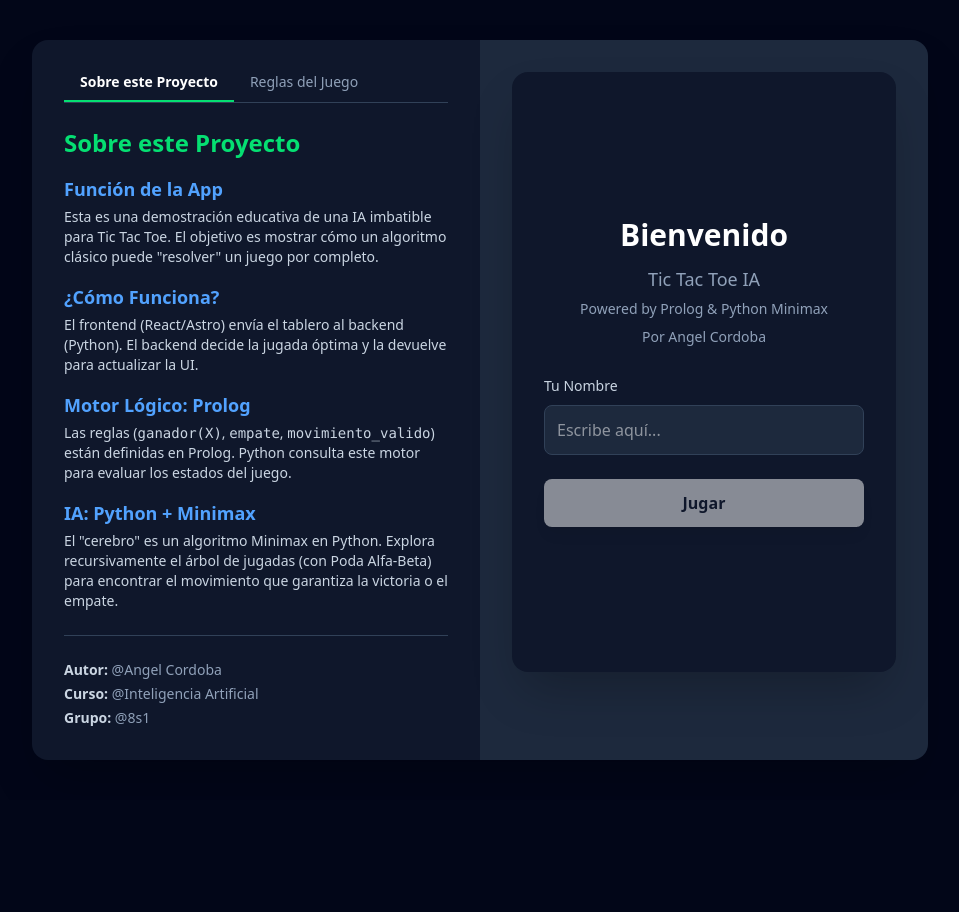
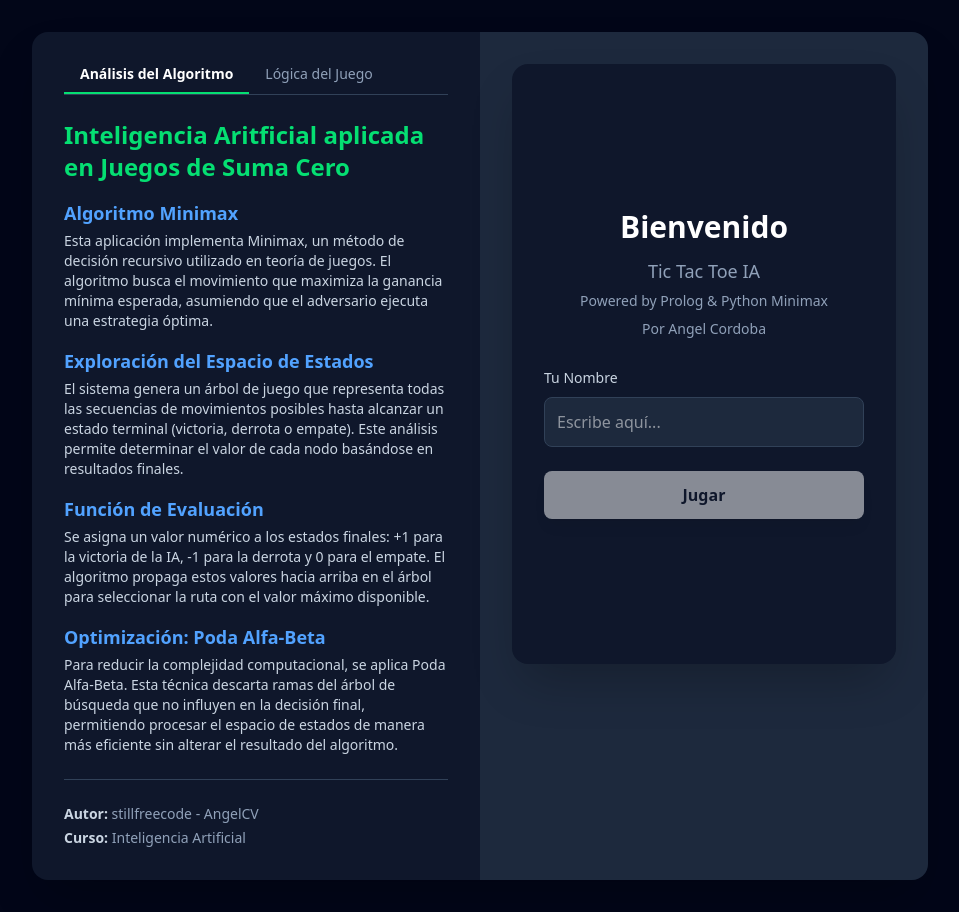
Before and after one commit to stillfreecode/ProLogicToe, an Astro site in the folder frontend/: page / in a window 1280 px wide. Shown: the whole page, without its empty margins (160-1119 px from the left). Before the commit the page ends 800 px from the top, so only its background shows below. Built offline with nearby package versions, Linux system fonts and the light colour scheme; Astro itself is replaced by a stand-in of ours.

Commit message:
Revise content in InfoPanel component

```diff
--- a/frontend/src/components/InfoPanel.jsx
+++ b/frontend/src/components/InfoPanel.jsx
@@ -1,106 +1,90 @@
 import React, { useState } from 'react';
 
-// --- Sub-componente: "Sobre este Proyecto" ---
 const AboutContent = () => (
   <>
     <h2 className="text-2xl font-bold mb-4 text-green-400">
-      Sobre este Proyecto
+      Inteligencia Aritficial aplicada en Juegos de Suma Cero
     </h2>
     <div className="space-y-4 text-slate-300">
       <div>
-        <h3 className="text-lg font-semibold text-blue-400">Función de la App</h3>
+        <h3 className="text-lg font-semibold text-blue-400">Algoritmo Minimax</h3>
         <p className="text-sm mt-1">
-          Esta es una demostración educativa de una IA imbatible para Tic Tac
-          Toe. El objetivo es mostrar cómo un algoritmo clásico puede
-          "resolver" un juego por completo.
+          Esta aplicación implementa Minimax, un método de decisión recursivo utilizado en teoría de juegos. El algoritmo busca el movimiento que maximiza la ganancia mínima esperada, asumiendo que el adversario ejecuta una estrategia óptima.
         </p>
       </div>
       <div>
-        <h3 className="text-lg font-semibold text-blue-400">¿Cómo Funciona?</h3>
+        <h3 className="text-lg font-semibold text-blue-400">Exploración del Espacio de Estados</h3>
         <p className="text-sm mt-1">
-          El frontend (React/Astro) envía el tablero al backend (Python). El
-          backend decide la jugada óptima y la devuelve para actualizar la UI.
+          El sistema genera un árbol de juego que representa todas las secuencias de movimientos posibles hasta alcanzar un estado terminal (victoria, derrota o empate). Este análisis permite determinar el valor de cada nodo basándose en resultados finales.
         </p>
       </div>
       <div>
         <h3 className="text-lg font-semibold text-blue-400">
-          Motor Lógico: Prolog
+          Función de Evaluación
         </h3>
         <p className="text-sm mt-1">
-          Las reglas (<code>ganador(X)</code>, <code>empate</code>, <code>movimiento_valido</code>)
-          están definidas en Prolog. Python consulta este motor para
-          evaluar los estados del juego.
+          Se asigna un valor numérico a los estados finales: +1 para la victoria de la IA, -1 para la derrota y 0 para el empate. El algoritmo propaga estos valores hacia arriba en el árbol para seleccionar la ruta con el valor máximo disponible.
         </p>
       </div>
       <div>
         <h3 className="text-lg font-semibold text-blue-400">
-          IA: Python + Minimax
+          Optimización: Poda Alfa-Beta
         </h3>
         <p className="text-sm mt-1">
-          El "cerebro" es un algoritmo Minimax en Python. Explora
-          recursivamente el árbol de jugadas (con Poda Alfa-Beta) para
-          encontrar el movimiento que garantiza la victoria o el empate.
+          Para reducir la complejidad computacional, se aplica Poda Alfa-Beta. Esta técnica descarta ramas del árbol de búsqueda que no influyen en la decisión final, permitiendo procesar el espacio de estados de manera más eficiente sin alterar el resultado del algoritmo.
         </p>
       </div>
     </div>
     <hr className="my-6 border-slate-700" />
     <div className="text-sm text-slate-400 space-y-1">
       <p>
-        <span className="font-semibold text-slate-300">Autor:</span> @Angel Cordoba
+        <span className="font-semibold text-slate-300">Autor:</span> stillfreecode - AngelCV
       </p>
       <p>
-        <span className="font-semibold text-slate-300">Curso:</span> @Inteligencia Artificial
+        <span className="font-semibold text-slate-300">Curso:</span> Inteligencia Artificial
       </p>
-      <p><span className="font-semibold text-slate-300">Grupo:</span> @8s1</p>
     </div>
   </>
 );
 
-// --- Sub-componente: "Reglas del Juego" ---
 const RulesContent = () => (
   <>
     <h2 className="text-2xl font-bold mb-4 text-green-400">
-      Reglas de Produccion
+      Reglas de Producción
     </h2>
     <div className="space-y-3 text-slate-300 text-sm">
-      <p><strong>1. Tablero:</strong> El juego usa una cuadrícula de 3x3.</p>
-      <p><strong>2. Jugadores:</strong> Compiten dos jugadores, uno con "X" y el otro con "O".</p>
-      <p><strong>3. Objetivo:</strong> Alinear tres de tus símbolos en fila (horizontal, vertical o diagonal).</p>
-      <p><strong>4. Turnos:</strong> Los jugadores colocan un símbolo por turno."X" comienza primero.</p>
-      <p><strong>5. Ganar:</strong> El primer jugador en conseguir tres en raya, gana.</p>
-      <p><strong>6. Empate:</strong> Si todas las casillas se ocupan y nadie gana, es un empate.</p>
+      <p><strong>1. Tablero:</strong> Cuadrícula estática de 3x3.</p>
+      <p><strong>2. Agentes:</strong> Dos agentes identificados por los símbolos "X" y "O".</p>
+      <p><strong>3. Objetivo:</strong> Alinear tres símbolos idénticos en cualquier vector (horizontal, vertical o diagonal).</p>
+      <p><strong>4. Secuencia:</strong> Turnos alternados de un solo movimiento por turno.</p>
+      <p><strong>5. Estado Final:</strong> El sistema se detiene al detectar una alineación de tres símbolos o al completar todas las celdas (empate).</p>
     </div>
   </>
 );
 
-// --- Componente Principal del Panel ---
 export default function InfoPanel() {
-  // Estado para controlar la pestaña activa ('about' o 'rules')
   const [view, setView] = useState('about');
 
-  // Clases de Tailwind para las pestañas
   const activeTabClass = "border-b-2 border-green-400 text-white font-semibold";
   const inactiveTabClass = "text-slate-400 hover:text-slate-200 border-b-2 border-transparent";
 
   return (
     <div className="w-full h-full p-6 md:p-8">
-      {/* Pestañas de Navegación */}
       <div className="flex mb-6 border-b border-slate-700">
         <button
           onClick={() => setView('about')}
           className={`pb-2 px-4 text-sm transition-colors ${view === 'about' ? activeTabClass : inactiveTabClass}`}
         >
-          Sobre este Proyecto
+          Análisis del Algoritmo
         </button>
         <button
           onClick={() => setView('rules')}
           className={`pb-2 px-4 text-sm transition-colors ${view === 'rules' ? activeTabClass : inactiveTabClass}`}
         >
-          Reglas del Juego
+          Lógica del Juego
         </button>
       </div>
 
-      {/* Contenido Dinámico */}
       <div>
         {view === 'about' ? <AboutContent /> : <RulesContent />}
       </div>
```
